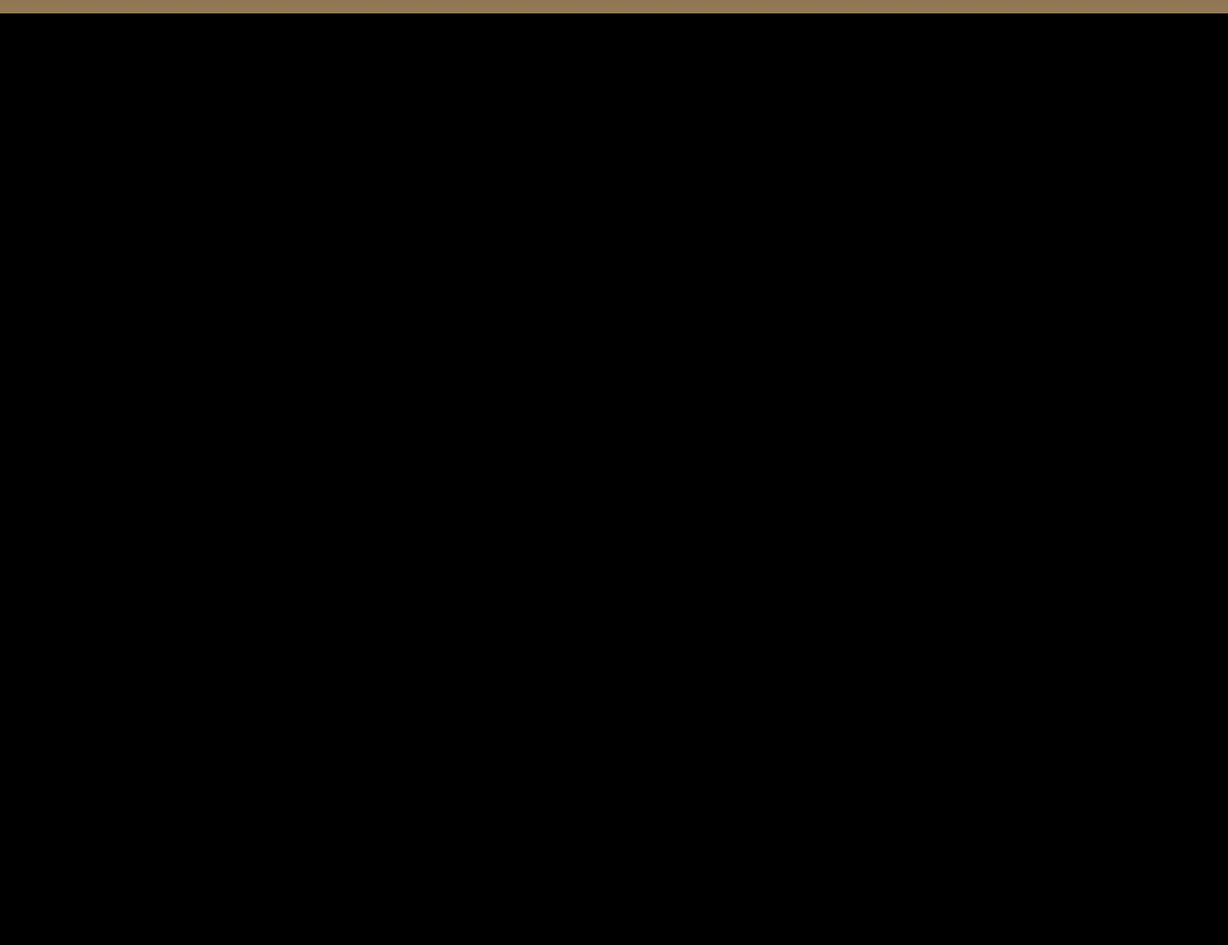
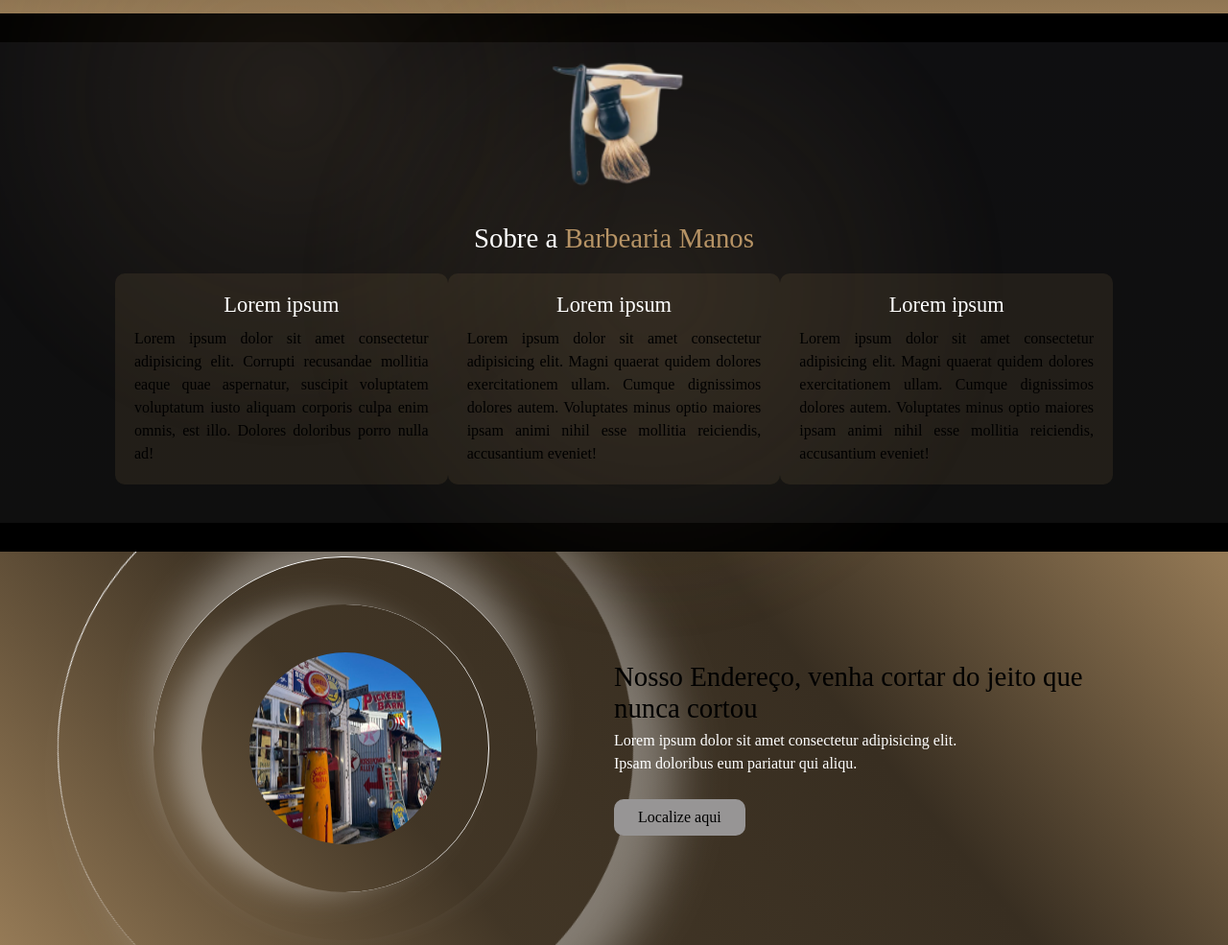
Before and after one commit to Mp97871431/barbeiro, a plain HTML site: page index.html in a window 1280 px wide. Shown: the part 500-1485 px from the top of the page at 96% size. Before the commit the page ends 800 px from the top, so only its background shows below. Drawn offline with Linux system fonts and the light colour scheme.

Commit message:
atualização

```diff
--- a/assents/css/index/index.css
+++ b/assents/css/index/index.css
@@ -3,3 +3,7 @@
 @import 'partials/nav.css';
 
 @import 'partials/section-apresentacao.css';
+
+@import 'partials/section-sobre.css';
+
+@import 'partials/section-protecao.css';
--- a/assents/css/index/partials/section-apresentacao.css
+++ b/assents/css/index/partials/section-apresentacao.css
@@ -1,4 +1,4 @@
-section {
+section.apresentacao {
     display: flex;
     margin-top: 20px;
     align-items: center;
@@ -8,31 +8,31 @@ section {
     background-image: linear-gradient(to bottom, black, #957a56);
 }
 
-section .texto {
+section.apresentacao .texto {
     text-align: center;
     justify-content: center;
     width: 100%;
     max-width: 450px;
 }
 
-section .texto h2 {
+section.apresentacao .texto h2 {
   font-size: 2em;
   padding-bottom: 20px;
 }
 
-section .texto p {
+section.apresentacao .texto p {
     color: var(--cor-branco);
     font-size: 1.2em;
     opacity: 0.7;
 }
 
-section .imagem {
+section.apresentacao .imagem {
     text-align: center;
     justify-content: center;
     width: 100%;
 }
 
-section .imagem img {
+section.apresentacao .imagem img {
     border-radius: 20px;
     max-width: 450px;
     padding-top: 40px;
@@ -41,29 +41,29 @@ section .imagem img {
 /* responsaivo */
 
 @media screen and (max-width: 1000px) {
-    section {
+    section.apresentacao {
     display: flex;
     margin-top: 20px;
     flex-direction: column;
     padding: 30px;
  }
 
- section .texto h2 {
+ section.apresentacao .texto h2 {
   color: var(--cor-branco);
   opacity: 0.7;
 }
 
-section .texto p {
+section.apresentacao .texto p {
     color: var(--cor-preto);
 }
 
-  section .imagem {
+  section.apresentacao .imagem {
     text-align: center;
     justify-content: center;
     width: 100%;
  }
 
-  section .imagem img {
+  section.apresentacao .imagem img {
     border-radius: 0;
     max-width: 200px;
  }
--- /dev/null
+++ b/assents/css/index/partials/section-protecao.css
@@ -0,0 +1,163 @@
+section.protecao{
+  display: flex;
+  align-items: center;
+  justify-content: center;
+  width: 100%;
+  padding: 80px;
+  background: linear-gradient(40deg , #957a56, #957a5670 , #382e21 , #957a56);
+  background: -webkit-linear-gradient(40deg, #957a56, #957a5670 , #382e21 ,#957a56);
+  overflow: hidden;
+  margin-top: 30px;
+}
+
+section.protecao .imagem{
+  display: flex;
+  align-items: center;
+  justify-content: center;
+  width: 50%;
+  position: relative;
+  z-index: 1;
+}
+
+section.protecao .imagem .foto{
+  width: 250px;
+  height: 250px;
+  border-radius: 50%;
+  background-size: cover;
+  background-position: center;
+  animation: fotoMechendo 10s linear infinite;
+}
+
+section.protecao .imagem .circulo {
+  position: absolute;
+  border-radius: 50%;
+}
+
+section.protecao .imagem .circulo.um{
+  width: 300px;
+  height: 300px;
+  border-top: 1px solid var(--cor-branco);
+  box-shadow: 0 30px 30px 0 #ffffff5b;
+  animation: girandoCirculo 4s linear infinite ;
+}
+
+section.protecao .imagem .circulo.dois{
+  width: 400px;
+  height: 400px;
+  border-top: 1px solid var(--cor-branco);
+  box-shadow: 0 -30px 40px 0 #ffffff5b;
+  animation: girandoCirculo 5s linear infinite ;
+}
+
+section.protecao .imagem .circulo.tres{
+  width: 600px;
+  height: 600px;
+  border-top: 1px solid var(--cor-branco);
+  box-shadow: 0 50px 50px 0 #ffffff5b;
+  animation: girandoCirculo 6s linear infinite ;
+}
+
+@keyframes girandoCirculo {
+  0% {
+    transform: rotate(0deg);
+  }
+
+  100% {
+    transform: rotate(360deg);
+  }
+}
+
+@keyframes fotoMechendo {
+  0% {
+    transform: scale(1);
+  }
+
+  50% {
+    transform: scale(0.8);
+  }
+
+  100% {
+    transform: scale(1);
+  }
+}
+
+section.protecao .texto{
+  display: flex;
+  flex-direction: column;
+  align-items: flex-start;
+  width: 50%;
+  z-index: 2;
+}
+
+section.protecao .texto h2{
+ font-size: 1.8em;
+ color: var(--cor-preto);
+}
+
+ section.protecao .texto p{
+  color: var(--cor-branco);
+  font-size: 1em;
+  line-height: 1.5;
+  max-width: 400px;
+  margin: 5px 0 15px 0;
+ }
+
+ section.protecao .texto a{
+  background-color: var(--cor-cinza);
+  color: var(--cor-preto);
+  padding: 10px 25px;
+  border-radius: 10px;
+  margin-top: 10px;
+ }
+
+ section.protecao .texto a:hover{
+  background-color: var(--cor-branco);
+  color: var(--cor-preto);
+ }
+
+ @media screen and (max-width: 1000px) {
+  section.protecao {
+    flex-direction: column;
+    padding: 60px 30px;
+  }
+
+  section.protecao .imagem {
+    width: 100%;
+  }
+
+  section.protecao .imagem .foto{
+    width: 200px;
+    height: 200px;
+  }
+
+  section.protecao .imagem .circulo.um {
+    width: 250px;
+    height: 250px;
+  }
+
+  section.protecao .imagem .circulo.dois {
+    width: 300px;
+    height: 300px;
+  }
+
+  section.protecao .imagem .circulo.tres {
+    width: 400px;
+    height: 400px;
+  }
+
+  section.protecao .texto {
+    align-items: center;
+    text-align: center;
+    width: 100%;
+    padding: 100px 0 0 0;
+  }
+
+  section.protecao .texto h2{
+    font-size: 1.6em;
+  }
+
+  section.protecao .texto p {
+    max-width: 300px;
+    font-size: 1em;
+  }
+ }
--- /dev/null
+++ b/assents/css/index/partials/section-sobre.css
@@ -0,0 +1,206 @@
+section.sobre {
+    display: flex;
+    align-items: center;
+    justify-content: center;
+    flex-direction: column;
+    width: 100%;
+    background: linear-gradient(0deg , #0f0f0f, #0f0f11);
+    margin-top: 30px;
+}
+
+section.sobre .topo {
+    display: flex;
+    align-items: center;
+    flex-direction: column;
+    width: 100%;
+    z-index: 2;
+}
+
+section.sobre .topo img {
+    width: 100%;
+    max-width: 250px;
+}
+
+section.sobre .topo h2 {
+    color: var(--cor-branco);
+    font-size: 1.8em;
+    margin: 20px 0 20px 0;
+}
+
+section.sobre .topo h2 span {
+    color: #b69365;
+}
+
+section.sobre .info {
+    display: flex;
+    align-items: center;
+    justify-content: space-between;
+    width: 100%;
+    padding: 0 120px 40px 120px;
+    z-index: 2;
+}
+
+section.sobre .info .um {
+    width: 100%;
+    max-width: 350px;
+    background-color: #957a5625;
+    border-radius: 10px;
+    padding: 20px;
+    transition: all 0.5s;
+}
+
+section.sobre .info .um:hover {
+    background-color: #957a56bd;
+}
+
+section.sobre .info .um h2 {
+    font-size: 1.4em;
+    color: var(--cor-branco);
+    text-align: center;
+    margin-bottom: 10px;
+}
+
+section.sobre .info .um p {
+    line-height: 1.5;
+    text-align: justify;
+}
+
+section.sobre .info .dois {
+    width: 100%;
+    max-width: 350px;
+    background-color: #957a5625;
+    border-radius: 10px;
+    padding: 20px;
+    transition: all 0.5s;
+}
+
+section.sobre .info .dois:hover{
+    background-color:#957a56bd ;
+}
+
+section.sobre .info .dois h2 {
+    font-size: 1.4em;
+    color: var(--cor-branco);
+    text-align: center;
+    margin-bottom: 10px;
+}
+
+section.sobre .info .dois p {
+    line-height: 1.5;
+    text-align: justify;
+}
+
+section.sobre .info .tres {
+    width: 100%;
+    max-width: 350px;
+    background-color: #957a5625;
+    border-radius: 10px;
+    padding: 20px;
+    transition: all 0.5s;
+}
+
+section.sobre .info .tres:hover {
+    background-color:#957a56bd ;
+}
+
+section.sobre .info .tres h2 {
+    font-size: 1.4em;
+    color: var(--cor-branco);
+    text-align: center;
+    margin-bottom: 10px;
+}
+
+section.sobre .info .tres p {
+    line-height: 1.5;
+    text-align: justify;
+}
+
+section.sobre .blush{
+  width: 1000px;
+  height:1000px ;
+  background: radial-gradient(#957a5670, transparent 50%);/* para colocar a cor de fundo como um blush*/
+  border-radius: 50%;
+  position: absolute;
+  opacity: 0.2;
+  z-index: 1;
+ }
+
+ section.sobre .blush.um {
+  bottom: -300px;
+  left: -200px;
+  animation: blushOpacidade 7s linear infinite ;
+ }
+
+ section.sobre .blush.dois {
+  top: 300px ;
+  right: 100px;
+  animation: blushOpacidade 7s linear infinite ;
+ }
+
+ @keyframes blushOpacidade {
+  0%{
+    opacity:0.2 ;
+    transform: scale(1);
+  }
+  50%{
+    opacity:0.5 ;
+    transform:scale(1.1) ;
+  }
+  100%{
+   opacity:0.2 ;
+   transform:scale(1) ;
+  }
+ }
+
+ /* responsaivo */
+
+@media screen and (max-width: 1000px) {
+    section.sobre .info {
+    display: flex;
+    align-items: center;
+    flex-direction: column;
+    width: 100%;
+    padding: 0 120px 40px 120px;
+    z-index: 2;
+}
+
+section.sobre .topo img {
+    width: 100%;
+    max-width: 185px;
+}
+
+section.sobre .info .um {
+    margin-top: 20px;
+}
+section.sobre .info .dois {
+    margin-top: 20px;
+}
+section.sobre .info .tres {
+    margin-top: 20px;
+}
+
+section.sobre .blush.um {
+  bottom: -500px;
+  left: -400px;
+  animation: blushOpacidade 7s linear infinite ;
+ }
+
+ section.sobre .blush.dois {
+  display: none;
+ }
+
+ @keyframes blushOpacidade {
+  0%{
+    opacity:0.2 ;
+    transform: scale(1);
+  }
+  50%{
+    opacity:0.5 ;
+    transform:scale(1) ;
+  }
+  100%{
+   opacity:0.2 ;
+   transform:scale(1) ;
+  }
+ }
+}
--- a/index.html
+++ b/index.html
@@ -17,7 +17,7 @@
        </div>
     </nav>
    <!--parte-apresentacao -->
-    <section>
+    <section class="apresentacao">
       <div class="texto">
         <h2>Barbearia Manos</h2>
         <p>Lorem, ipsum dolor sit amet consectetur adipisicing elit. Et, modi consequatur repudiandae quasi ipsam ut quam saepe quidem optio ius</p>
@@ -26,5 +26,42 @@
         <img src="assents/files/imagens/pexels-nickoloui-1319459.jpg">
       </div>
     </section>
+    <!--parte-sobre -->
+    <section class="sobre">
+       <div class="blush um"></div>
+       <div class="blush dois"></div>
+       <div class="topo">
+        <img src="assents/files/imagens/logo2.png">
+        <h2>Sobre a <span>Barbearia Manos</span></h2>
+       </div>
+       <div class="info">
+        <div class="um">
+          <h2>Lorem ipsum</h2>
+          <p>Lorem ipsum dolor sit amet consectetur adipisicing elit. Corrupti recusandae mollitia eaque quae aspernatur, suscipit voluptatem voluptatum iusto aliquam corporis culpa enim omnis, est illo. Dolores doloribus porro nulla ad!</p>
+        </div>
+        <div class="dois">
+          <h2>Lorem ipsum</h2>
+          <p>Lorem ipsum dolor sit amet consectetur adipisicing elit. Magni quaerat quidem dolores exercitationem ullam. Cumque dignissimos dolores autem. Voluptates minus optio maiores ipsam animi nihil esse mollitia reiciendis, accusantium eveniet!</p>
+        </div>
+        <div class="tres">
+          <h2>Lorem ipsum</h2>
+          <p>Lorem ipsum dolor sit amet consectetur adipisicing elit. Magni quaerat quidem dolores exercitationem ullam. Cumque dignissimos dolores autem. Voluptates minus optio maiores ipsam animi nihil esse mollitia reiciendis, accusantium eveniet!</p>
+        </div>
+       </div>
+    </section>
+    <!--parte-faixa -->
+    <section class="protecao">
+    <div class="imagem">
+      <div class="foto" style="background-image: url('assents/files/imagens/frente.jpg');"></div>
+      <div class="circulo um"></div>
+      <div class="circulo dois"></div>
+      <div class="circulo tres"></div>
+    </div>
+    <div class="texto">
+      <h2>Nosso Endereço, venha cortar do jeito que nunca cortou</h2>
+      <p>Lorem ipsum dolor sit amet consectetur adipisicing elit. Ipsam doloribus eum pariatur qui aliqu.</p>
+      <a href="">Localize aqui</a>
+    </div>
+   </section>
 </body>
 </html>
```
